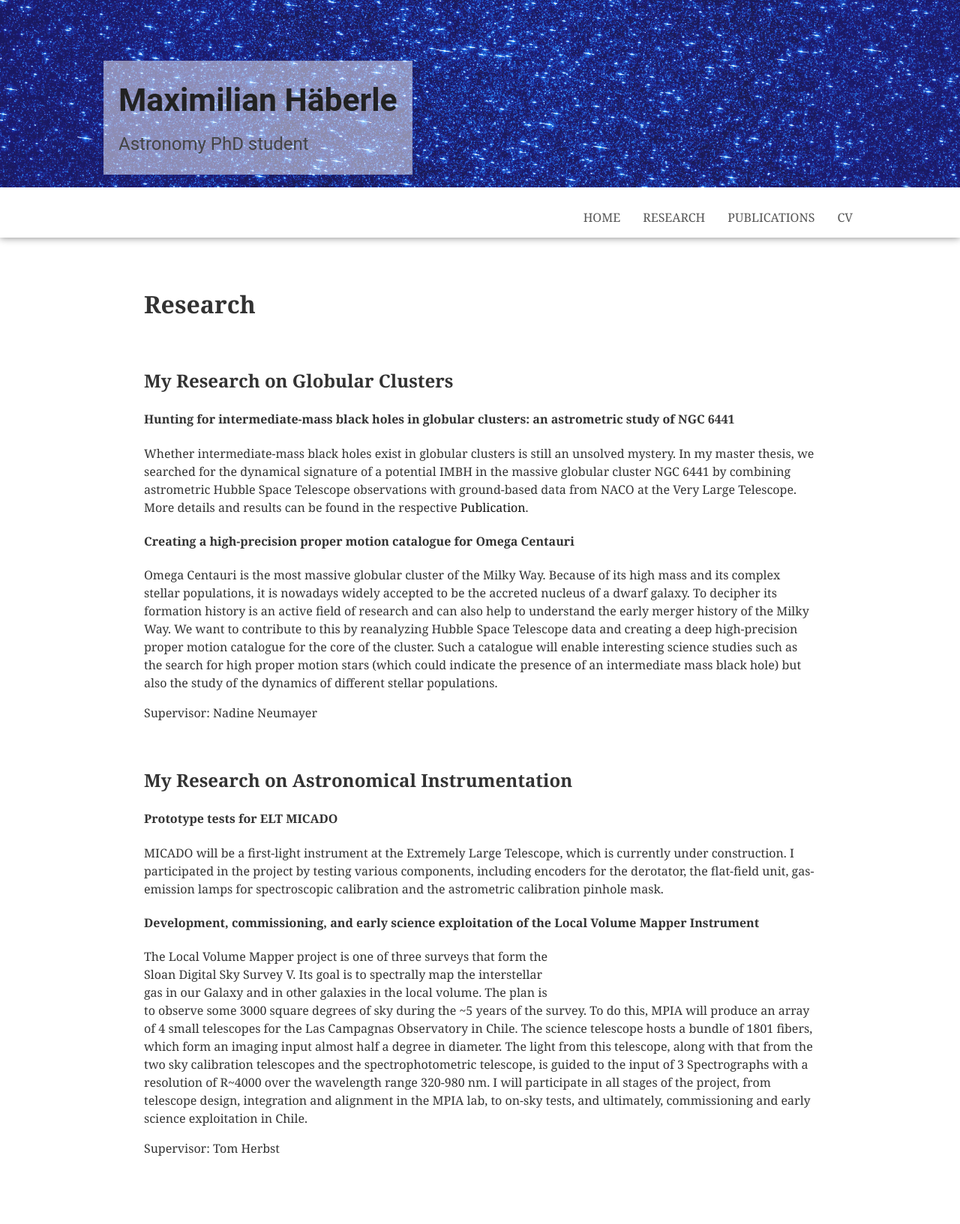
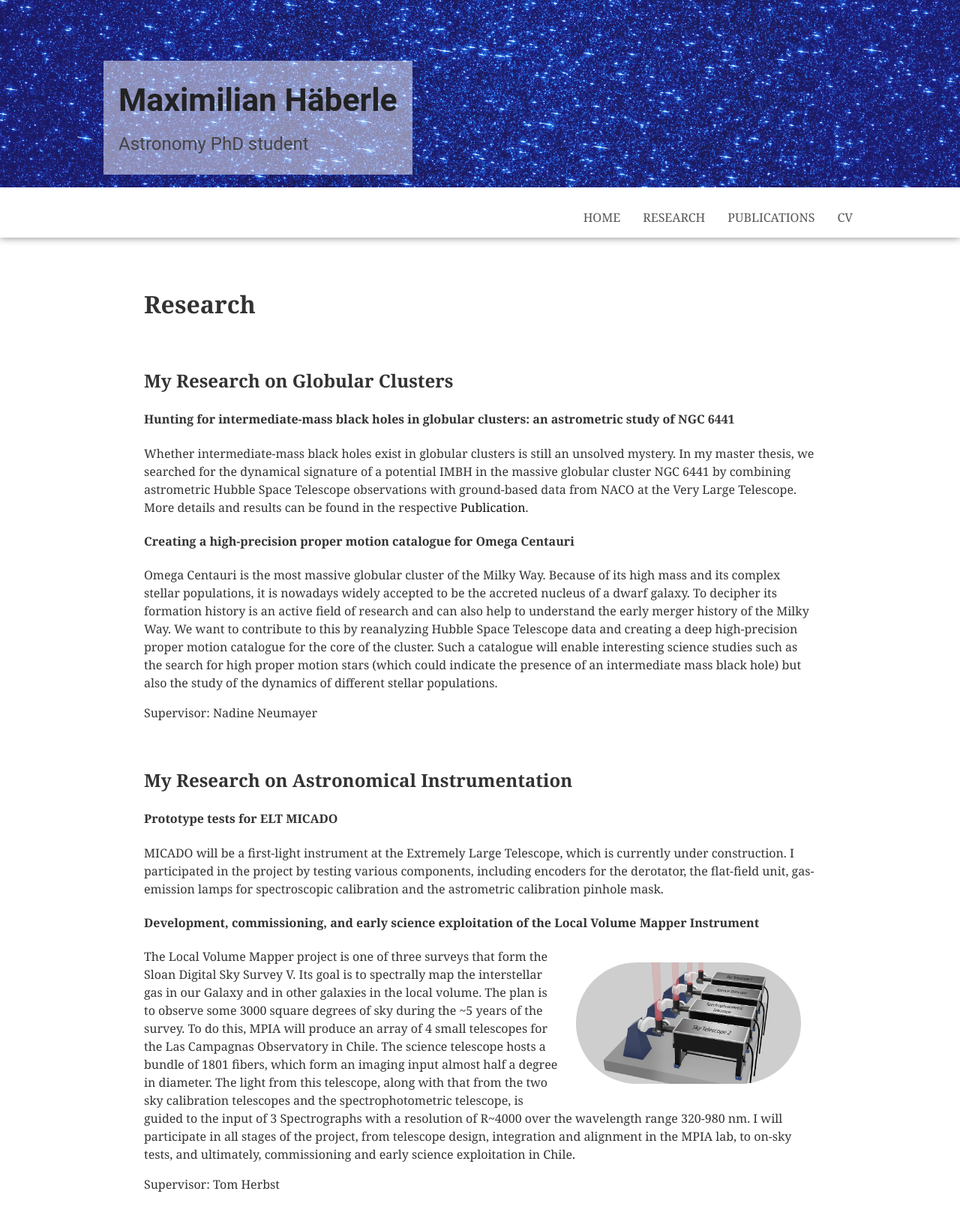
Before and after one commit to maxhaeberle/maxhaeberle.github.io, a Jekyll site: the page built from research.html, in a window 1280 px wide. Shown: the whole page at 75% size. Built offline with Jekyll 4.4.1, drawn with Linux system fonts in a browser that asks for light colours; before the commit the page ends 1585 px from its top, so only the background shows below that.

Commit message:
Photo Bug Fix

```diff
--- a/research.html
+++ b/research.html
@@ -22,7 +22,7 @@ MICADO will be a first-light instrument at the Extremely Large Telescope, which
 <h4>Development, commissioning, and early science exploitation of the Local Volume Mapper Instrument</h4>
 
 <div class="img_right">
-	<img src="assets/img/lvm.png" alt="">
+	<img src="../assets/img/lvm.png" alt="">
 </div>
 
 <p>
```
